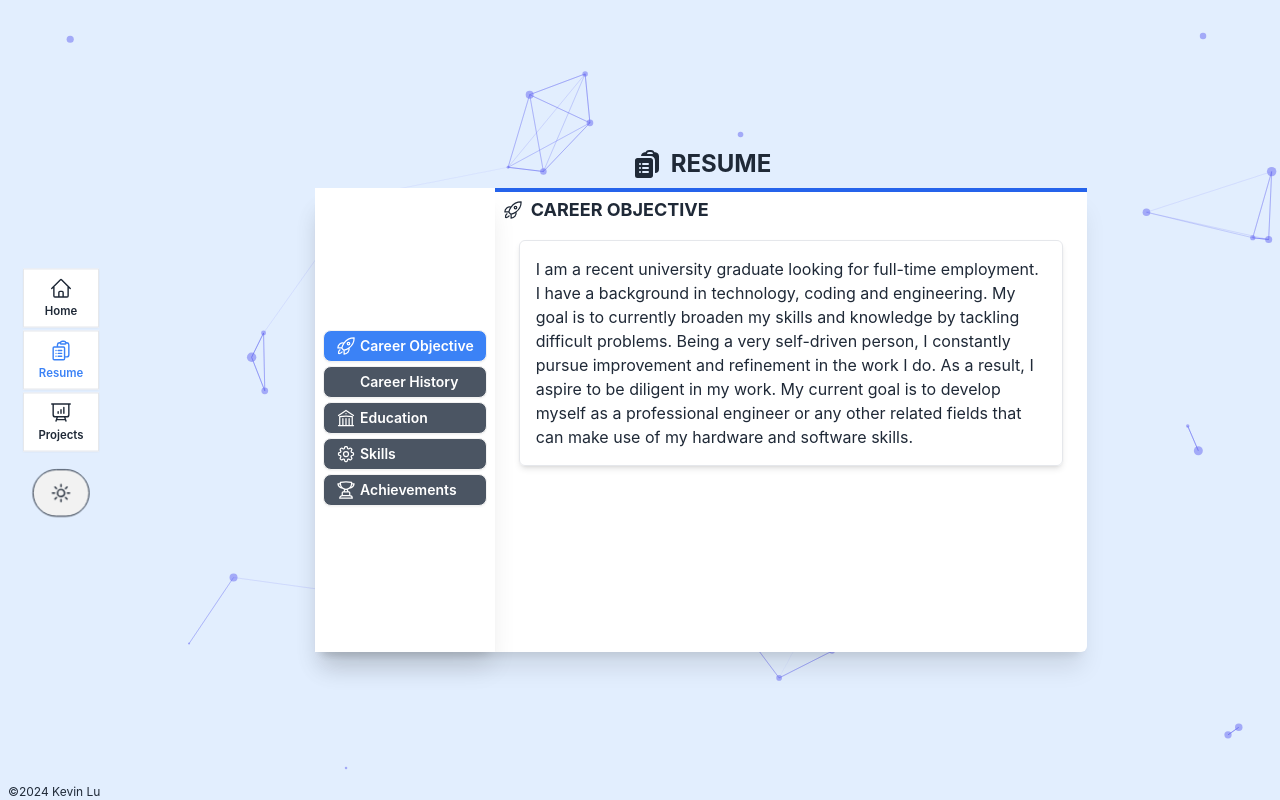
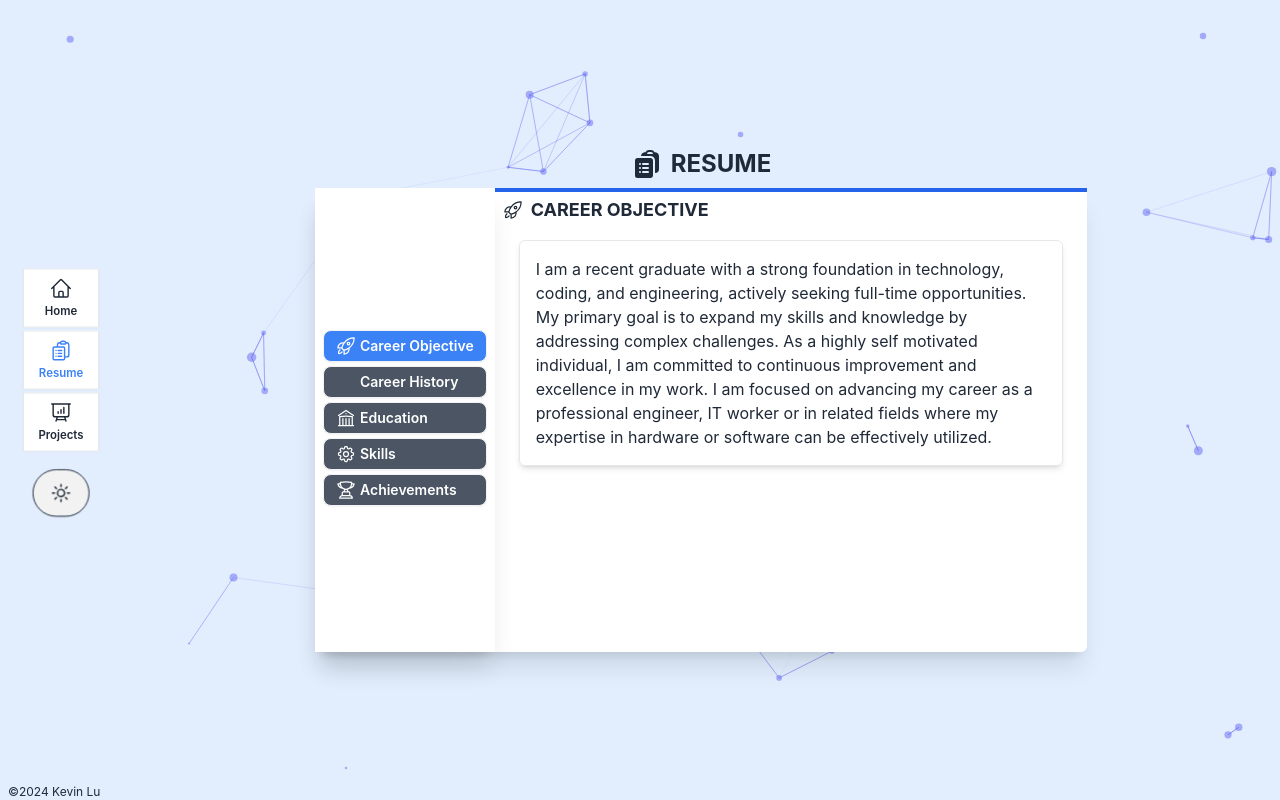
Before and after one commit to KevinLu9/hobby-webapp, a React (Vite) app: page /resume in a window 1280 px wide. Built offline with nearby package versions, Linux system fonts and the light colour scheme; some icons are missing.

Commit message:
updated career objective

```diff
--- a/src/pages/resume.tsx
+++ b/src/pages/resume.tsx
@@ -18,11 +18,11 @@ export default function Resume() {
     {
       title: "Career Objective",
       icon: <RocketLaunchIcon className="w-5 h-5" />,
-      description: `I am a recent university graduate looking for full-time employment. I have a background in technology, coding and engineering.
-      My goal is to currently broaden my skills and knowledge by tackling difficult problems. Being a very self-driven person, I
-      constantly pursue improvement and refinement in the work I do. As a result, I aspire to be diligent in my work. My
-      current goal is to develop myself as a professional engineer or any other related fields that can make use of my hardware
-      and software skills.
+      description: `I am a recent graduate with a strong foundation in technology, coding, and engineering, actively seeking full-time
+                    opportunities. My primary goal is to expand my skills and knowledge by addressing complex challenges. As a highly self motivated individual, I am committed to continuous improvement and excellence in my work. I am focused on advancing
+                    my career as a professional engineer, IT worker or in related fields where my expertise in hardware or software can
+                    be effectively utilized.
+
       `,
     },
     {
```
